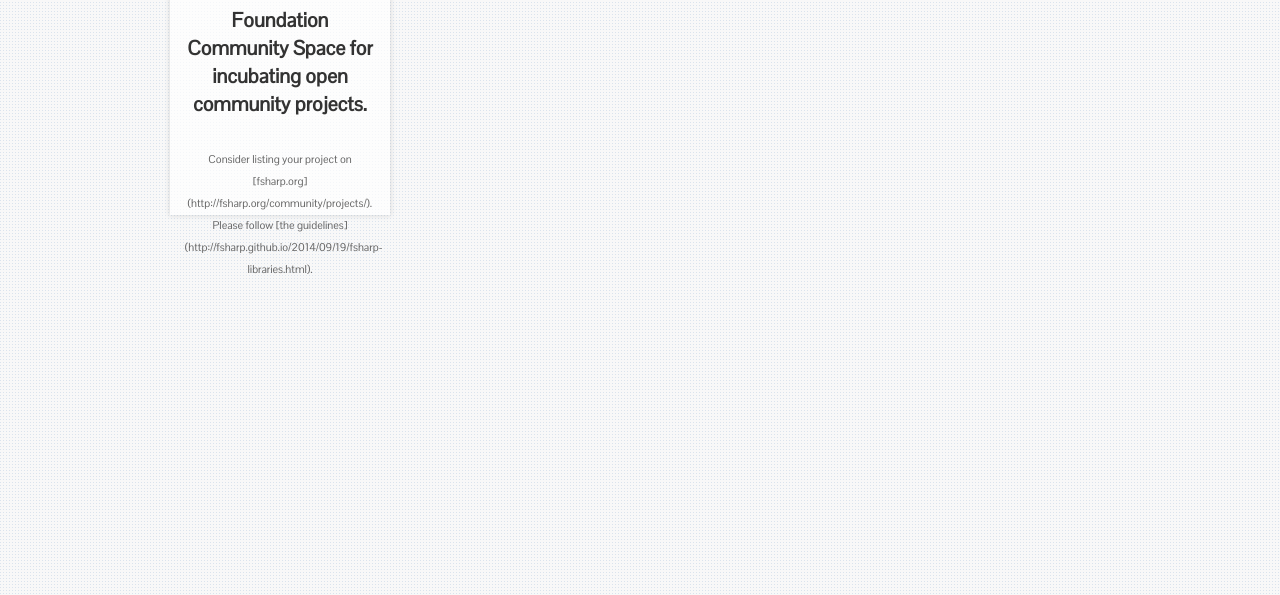
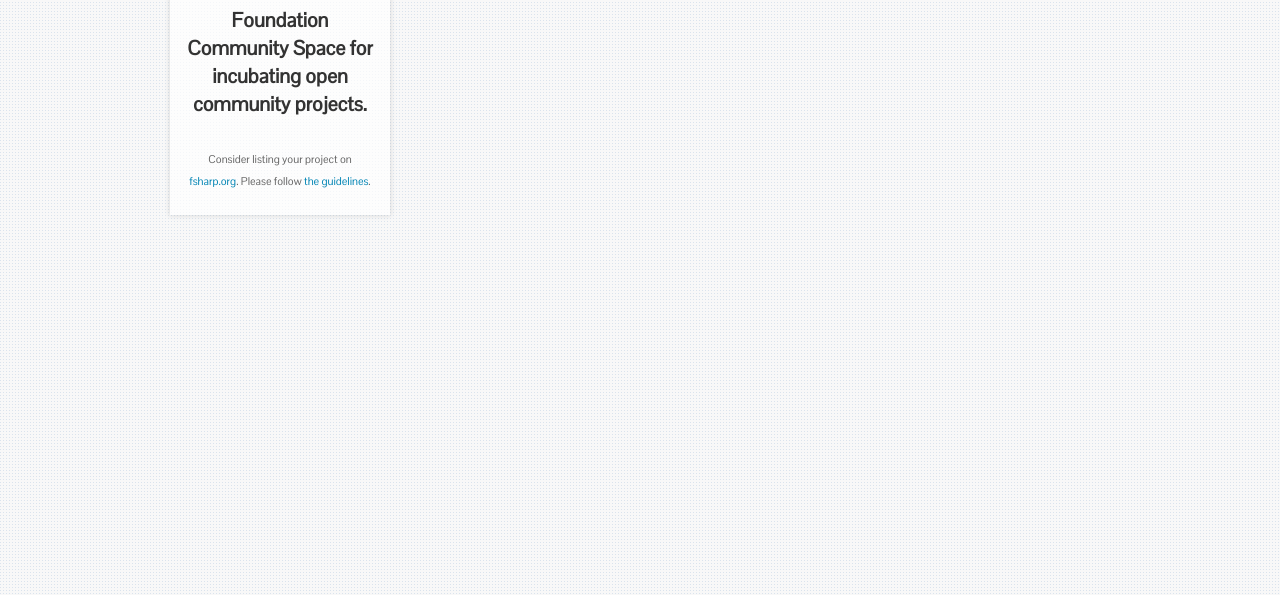
Before and after one commit to fsprojects/fsprojects.github.io, a plain HTML site: page index.html in a window 1280 px wide. Shown: the part 205-800 px from the top of the page. Drawn offline with Linux system fonts and the light colour scheme.

Commit message:
Update index.html

```diff
--- a/index.html
+++ b/index.html
@@ -161,8 +161,8 @@
         <img src="assets/logo-small.png" alt="F# Software Foundation" />
         <h1>The F# Software Foundation Community Space for incubating open community projects.</h1>
 
-        <p>Consider listing your project on [fsharp.org](http://fsharp.org/community/projects/).
-        Please follow [the guidelines](http://fsharp.github.io/2014/09/19/fsharp-libraries.html).</p>
+        <p>Consider listing your project on <a href="http://fsharp.org/community/projects/">fsharp.org</a>.
+        Please follow <a href="http://fsharp.github.io/2014/09/19/fsharp-libraries.html">the guidelines</a>.</p>
 
       </div>
 
```
